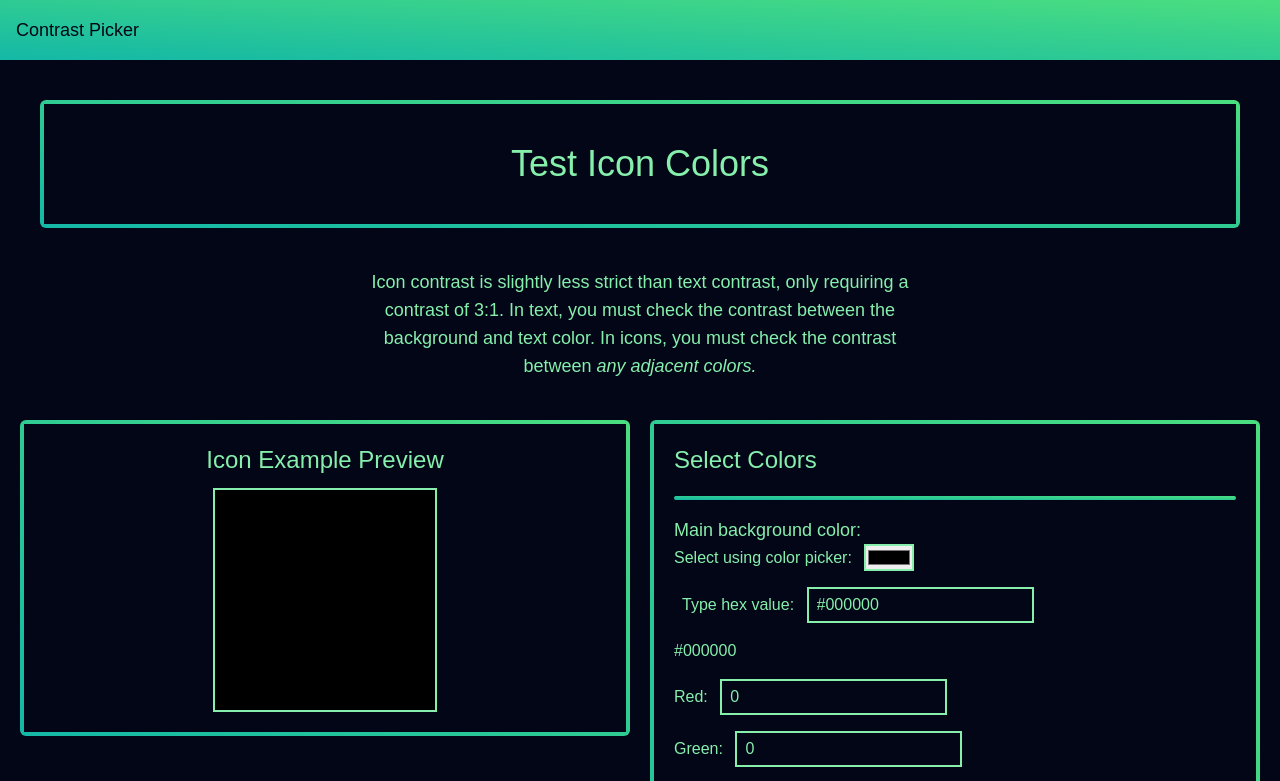
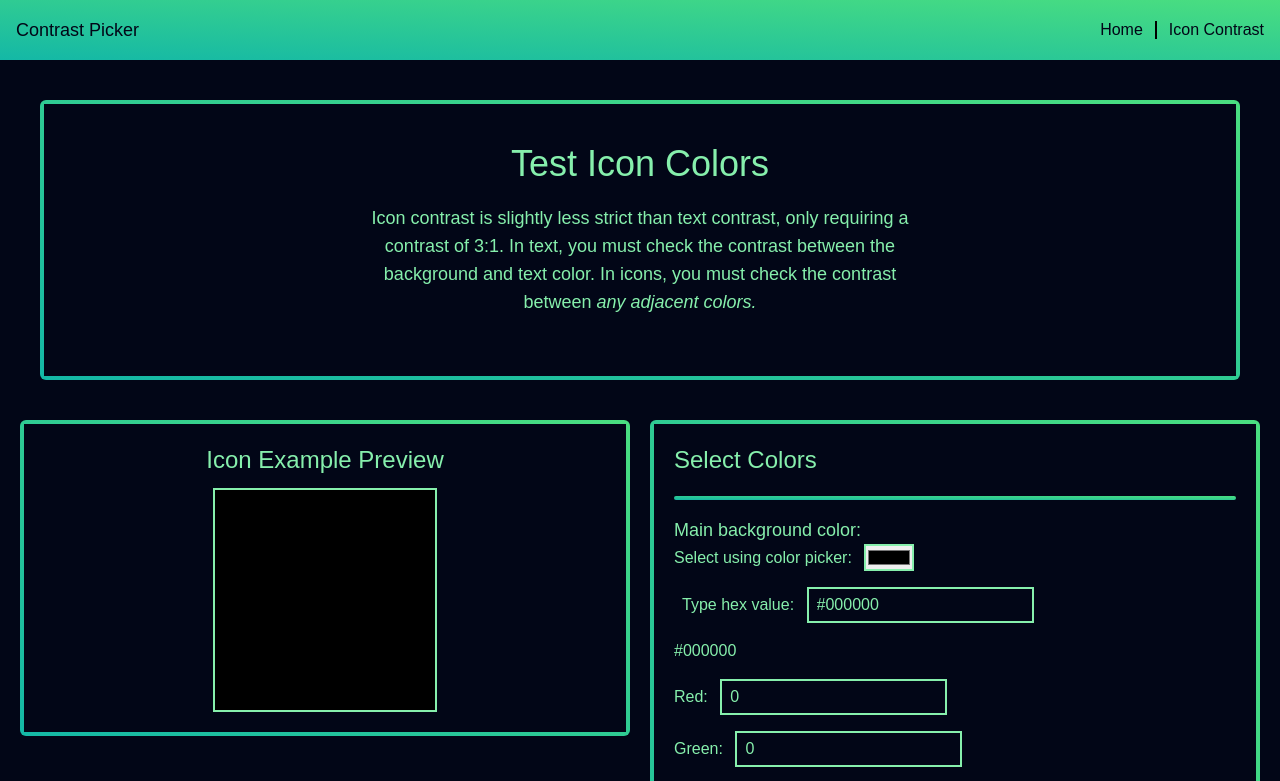
Before and after one commit to Hillary764/color-picker, a React (Vite) app: page /icons in a window 1280 px wide. Shown: the top 781 px of the page. Built offline with nearby package versions, Linux system fonts and the light colour scheme.

Commit message:
updated header with nav, small icon page design change

```diff
--- a/src/Routes/Icons/Icons.tsx
+++ b/src/Routes/Icons/Icons.tsx
@@ -31,14 +31,15 @@ export default function IconsScreen() {
   return (
     <>
       <Card className="m-10 [&>div]:p-5">
-        <h1 className="w-full text-center py-5 text-4xl">Test Icon Colors</h1>
+        <h1 className="w-full text-center py-5 text-4xl">Test Icon Colors</h1>{" "}
+        <p className="text-green-300 text-lg max-w-xl mx-auto text-center mb-10">
+          Icon contrast is slightly less strict than text contrast, only
+          requiring a contrast of 3:1. In text, you must check the contrast
+          between the background and text color. In icons, you must check the
+          contrast between <em>any adjacent colors.</em>
+        </p>
       </Card>
-      <p className="text-green-300 text-lg max-w-xl mx-auto text-center mb-10">
-        Icon contrast is slightly less strict than text contrast, only requiring
-        a contrast of 3:1. In text, you must check the contrast between the
-        background and text color. In icons, you must check the contrast between{" "}
-        <em>any adjacent colors.</em>
-      </p>
+
       <div className={`gap-5 grid grid-cols-1 lg:grid-cols-2 px-5`}>
         <div className="h-full">
           <Card
--- a/src/components/Header/Header.tsx
+++ b/src/components/Header/Header.tsx
@@ -1,3 +1,5 @@
+import { Link } from "react-router";
+
 export default function Header() {
   return (
     <header
@@ -6,7 +8,23 @@ export default function Header() {
         bg-gradient-to-tr from-teal-500 to-green-400 text-slate-950`}
     >
       <p className="text-lg">Contrast Picker</p>
-      <div></div>
+      <nav className="flex flex-row flex-wrap gap-3 items-center">
+        <Link
+          className={`relative before:absolute before:bottom-0 before:left-0 before:h-px before:w-0
+          before:bg-slate-950 hover:before:w-full before:transition-[width]`}
+          to={"/"}
+        >
+          Home
+        </Link>
+        <div className="h-2/3 w-0.5 bg-black" />
+        <Link
+          className={`relative before:absolute before:bottom-0 before:left-0 before:h-px before:w-0
+          before:bg-slate-950 hover:before:w-full before:transition-[width]`}
+          to="/icons"
+        >
+          Icon Contrast
+        </Link>
+      </nav>
     </header>
   );
 }
--- a/src/components/IconSuggestions/IconSuggestions.tsx
+++ b/src/components/IconSuggestions/IconSuggestions.tsx
@@ -72,7 +72,7 @@ export default function IconSuggestions({
     for (let i = 0; i < maxCount; i++) {
       itemsMap.push(
         <div
-          className="w-full m-2 grid grid-cols-3"
+          className="w-full m-2 grid grid-cols-3 border-2 border-green-300"
           key={`suggestion-colors-${i}-${allSuggestions.bg[i].blue}`}
         >
           <ColorSwatch
```
